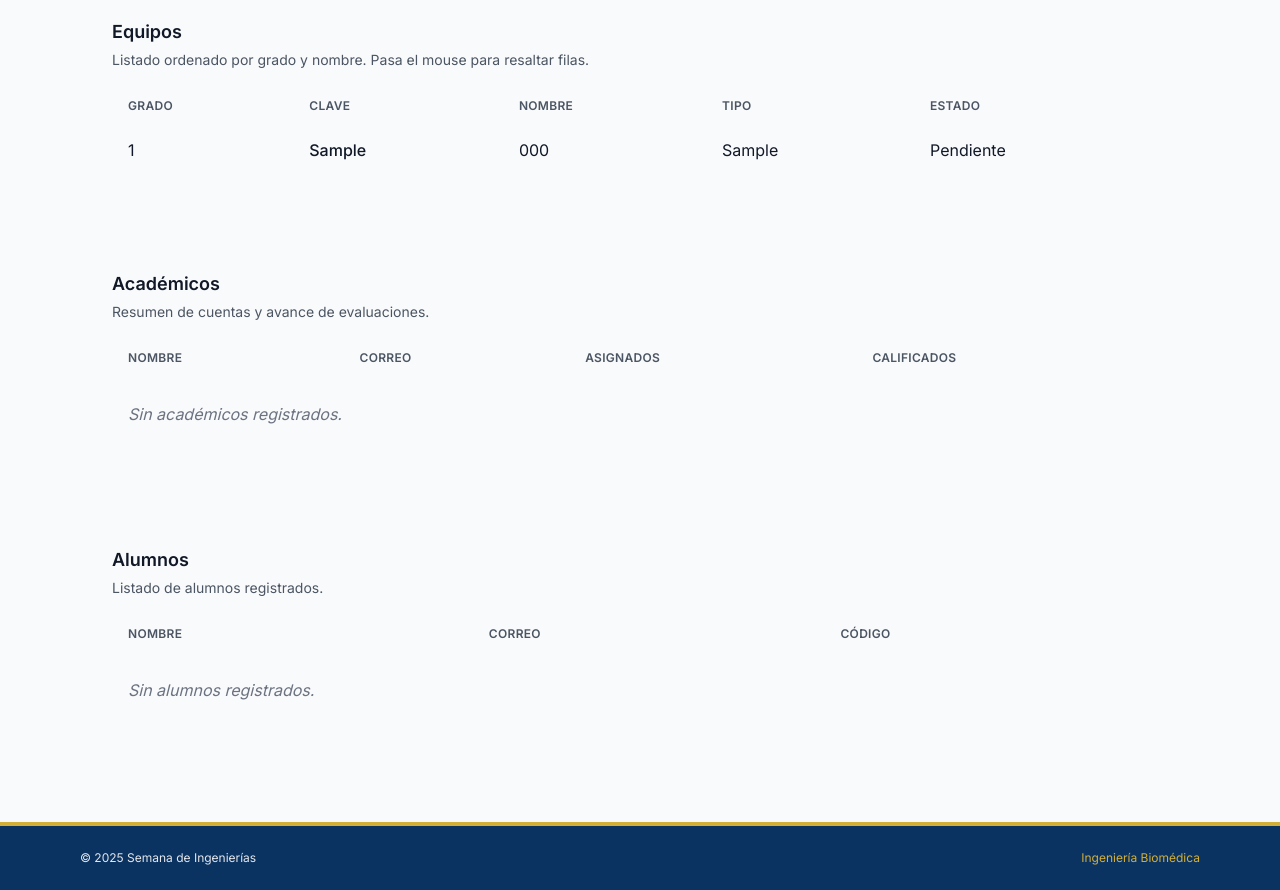
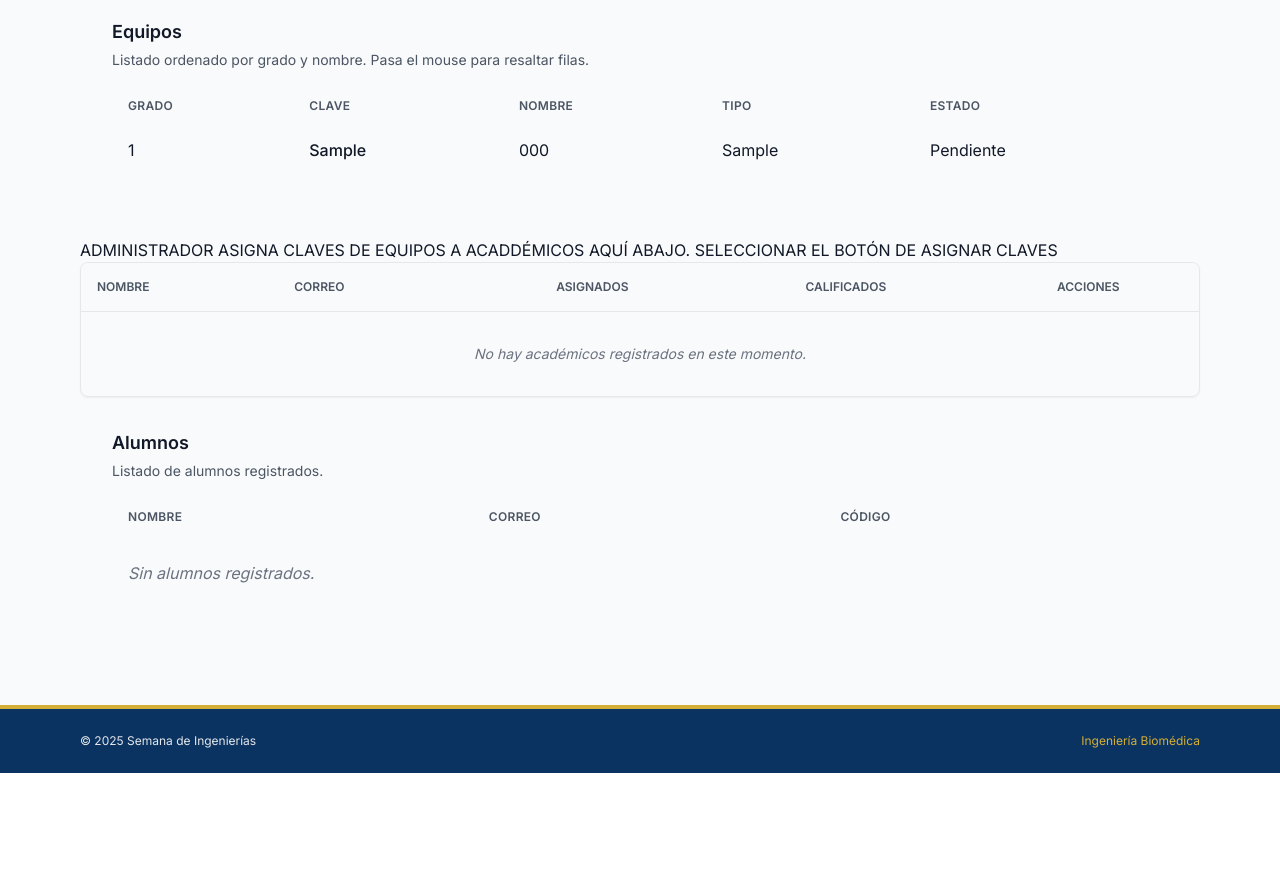
Before and after one commit to moiseiseiseis/web-semana-ingenierias-biomedica, a Flask app: page /admin/dashboard in a window 1280 px wide. Shown: the part 512-1402 px from the top of the page. After the commit the page ends 1285 px from the top, so only its background shows below. Run offline with Flask 3, Linux system fonts and the light colour scheme; a user stored in the database is signed in; tables that the repository leaves empty hold one stand-in row (values such as "Sample post"); some libraries are stand-ins or nearby versions.

Commit message:
Mejoras admin: asignación por admin, contadores y export PDF sin bloqueo

```diff
--- a/routes/admin.py
+++ b/routes/admin.py
@@ -22,6 +22,9 @@
 from models.evento import Evento
 from utils.decorators import role_required
 from utils.export_pdf import render_pdf
+from models.asignacion import Asignacion
+from sqlalchemy import func
+
 
 bp = Blueprint("admin", __name__)
 
@@ -51,25 +54,24 @@
 
 
 # ---------- DASHBOARD PRINCIPAL ----------
-
 @bp.route("/dashboard")
 @login_required
 @role_required("admin")
 def dashboard():
     grado = request.args.get("grado", type=int)
 
+    # ---- equipos (lista principal) ----
     query = Equipo.query
     if grado:
         query = query.filter_by(grado=grado)
     equipos = query.order_by(Equipo.grado.asc(), Equipo.nombre_cartel.asc()).all()
 
-    # Resumen rápido
+    # ---- resumen rápido ----
     equipos_total = Equipo.query.count()
     equipos_calificados = Equipo.query.filter_by(estado="Calificado").count()
     academicos_total = User.query.filter_by(role="academico").count()
     alumnos_total = User.query.filter_by(role="alumno").count()
 
-    # Habilitar exportar si todos están calificados
     if grado:
         total = Equipo.query.filter_by(grado=grado).count()
         calificados = Equipo.query.filter_by(grado=grado, estado="Calificado").count()
@@ -79,9 +81,32 @@
         calificados = Equipo.query.filter_by(estado="Calificado").count()
         puede_exportar = (total > 0 and total == calificados)
 
-    # Listas para pestañas
+    # ---- listas para pestañas ----
     academicos = User.query.filter_by(role="academico").all()
     alumnos = User.query.filter_by(role="alumno").all()
+
+    # ---- contadores por académico (ASIGNADOS y CALIFICADOS) ----
+    asig_por_academico = {a.id: 0 for a in academicos}
+    calif_por_academico = {a.id: 0 for a in academicos}
+
+    # asignaciones
+    filas_asig = (
+        db.session.query(Asignacion.academico_id, func.count(Asignacion.id))
+        .group_by(Asignacion.academico_id)
+        .all()
+    )
+    for acad_id, n in filas_asig:
+        asig_por_academico[acad_id] = n
+
+    # evaluaciones con calificación no nula
+    filas_calif = (
+        db.session.query(Evaluacion.academico_id, func.count(Evaluacion.id))
+        .filter(Evaluacion.calificacion.isnot(None))
+        .group_by(Evaluacion.academico_id)
+        .all()
+    )
+    for acad_id, n in filas_calif:
+        calif_por_academico[acad_id] = n
 
     resumen = {
         "equipos_total": equipos_total,
@@ -98,6 +123,8 @@
         resumen=resumen,
         academicos=academicos,
         alumnos=alumnos,
+        asig_por_academico=asig_por_academico,
+        calif_por_academico=calif_por_academico,
     )
 
 
@@ -154,6 +181,65 @@
         flash("No fue posible generar el PDF (ver logs).", "error")
         return redirect(url_for("admin.dashboard"))
     return send_file(pdf_path, as_attachment=True, download_name="resultados.pdf")
+
+# ---------- ASIGNAR EQUIPOS A UN ACADÉMICO (ADMIN) ----------
+
+@bp.route("/asignar-academico/<int:academico_id>", methods=["GET", "POST"])
+@login_required
+@role_required("admin")
+def asignar_academico(academico_id):
+    # Solo usuarios con rol "academico"
+    academico = User.query.filter_by(id=academico_id, role="academico").first_or_404()
+
+    if request.method == "POST":
+        raw = (request.form.get("claves") or "").strip()
+        if not raw:
+            flash("Pega al menos una clave de equipo.", "error")
+            return redirect(url_for("admin.asignar_academico", academico_id=academico.id))
+
+        claves = [c.strip() for c in raw.splitlines() if c.strip()]
+
+        # Buscar equipos existentes
+        equipos = Equipo.query.filter(Equipo.clave_equipo.in_(claves)).all()
+        encontradas = {e.clave_equipo: e for e in equipos}
+        no_encontradas = [c for c in claves if c not in encontradas]
+
+        nuevas = 0
+        for c in claves:
+            e = encontradas.get(c)
+            if not e:
+                continue
+
+            # evitar duplicados académico–equipo
+            ya = Asignacion.query.filter_by(
+                academico_id=academico.id,
+                equipo_id=e.id
+            ).first()
+
+            if ya:
+                continue
+
+            db.session.add(Asignacion(
+                academico_id=academico.id,
+                equipo_id=e.id
+            ))
+            nuevas += 1
+
+        db.session.commit()
+
+        msg = f"Asignadas {nuevas} clave(s) a {academico.nombre}."
+        if no_encontradas:
+            msg += f" No encontradas: {', '.join(no_encontradas)}."
+        flash(msg, "success" if nuevas else "error")
+
+        return redirect(url_for("admin.dashboard"))
+
+    # GET: mostrar formulario sencillo
+    return render_template(
+        "admin_asignar_academico.html",
+        academico=academico
+    )
+
 
 
 # ---------- UTIL: TOKEN DE SETUP ----------
--- a/templates/admin_dashboard.html
+++ b/templates/admin_dashboard.html
@@ -53,13 +53,9 @@
     </form>
 
     <div class="ml-auto">
-      {% if puede_exportar %}
-        <a href="{{ url_for('admin.exportar', grado=grado) }}" class="btn btn-primary !h-10">Exportar PDF</a>
-      {% else %}
-        <button class="btn btn-ghost !h-10 cursor-not-allowed" title="Exportación disponible cuando todos los equipos estén calificados" disabled>
+  <a href="{{ url_for('admin.exportar', grado=grado) }}" class="btn btn-primary !h-10">
     Exportar PDF
-        </button>
-      {% endif %}
+  </a>
 </div>
   </div>
 </div>
@@ -112,51 +108,74 @@
 </section>
 
 {# ==== TAB: ACADÉMICOS ==== #}
-<a id="tab-academicos"></a>
-<section class="card mb-8">
-  <div class="card-pad !p-6 md:!p-8">
-    <header class="mb-4">
-      <h2 class="text-lg font-semibold">Académicos</h2>
-      <p class="text-sm text-gray-600 mt-1">Resumen de cuentas y avance de evaluaciones.</p>
-    </header>
+<p>ADMINISTRADOR ASIGNA CLAVES DE EQUIPOS A ACADDÉMICOS AQUÍ ABAJO. SELECCIONAR EL BOTÓN DE ASIGNAR CLAVES</p>
+<P></P>
+<div class="overflow-x-auto shadow-sm rounded-lg border">
+  <table class="table w-full text-left border-collapse">
 
-    <div class="overflow-auto">
-      <table class="min-w-full text-sm md:text-base table-auto border-collapse">
-        <thead class="bg-gray-50 text-left text-xs font-semibold text-gray-600 uppercase tracking-wide">
+    <thead class="bg-gray-50 text-gray-600 uppercase text-xs font-semibold">
       <tr>
-            <th class="px-4 py-3">Nombre</th>
-            <th class="px-4 py-3">Correo</th>
-            <th class="px-4 py-3">Asignados</th>
-            <th class="px-4 py-3">Calificados</th>
+        <th class="p-4 border-b">Nombre</th>
+        <th class="p-4 border-b">Correo</th>
+        <th class="p-4 border-b text-center">Asignados</th>
+        <th class="p-4 border-b text-center">Calificados</th>
+        <th class="p-4 border-b text-center">Acciones</th>
       </tr>
     </thead>
-        <tbody class="divide-y divide-gray-200">
+
+    <tbody class="text-sm text-gray-700">
+
       {% for a in academicos %}
-            {% set asignados = a.asignaciones|length if a.asignaciones is defined else 0 %}
-            {% set califs = 0 %}
-            {% if a.evaluaciones is defined and a.evaluaciones %}
-              {% for ev in a.evaluaciones %}
-                {% if ev.calificacion is not none %}
-                  {% set califs = califs + 1 %}
-                {% endif %}
-              {% endfor %}
-            {% endif %}
-            <tr class="hover:bg-slate-50">
-              <td class="px-4 py-3 font-medium">{{ a.nombre }}</td>
-              <td class="px-4 py-3">{{ a.email }}</td>
-              <td class="px-4 py-3">{{ asignados }}</td>
-              <td class="px-4 py-3">{{ califs }}</td>
+
+        <tr class="hover:bg-gray-50 transition duration-150 border-b last:border-0">
+
+          <!-- NOMBRE -->
+          <td class="p-4 font-medium text-gray-900">
+            {{ a.nombre }}
+          </td>
+
+          <!-- CORREO -->
+          <td class="p-4 text-gray-500">
+            {{ a.email }}
+          </td>
+
+          <!-- ASIGNADOS (usando diccionario calculado en backend) -->
+          <td class="p-4 text-center">
+            <span class="bg-blue-100 text-blue-800 py-1 px-3 rounded-full text-xs font-bold">
+              {{ asig_por_academico.get(a.id, 0) }}
+            </span>
+          </td>
+
+          <!-- CALIFICADOS (otro diccionario del backend) -->
+          <td class="p-4 text-center">
+            <span class="{{ 'text-green-600 font-bold' if calif_por_academico.get(a.id, 0) > 0 else 'text-gray-400' }}">
+              {{ calif_por_academico.get(a.id, 0) }}
+            </span>
+          </td>
+
+          <!-- BOTÓN ASIGNAR CLAVES -->
+          <td class="p-4 text-center">
+            <a href="{{ url_for('admin.asignar_academico', academico_id=a.id) }}"
+               class="btn btn-sm btn-primary rounded-pill shadow-sm px-3 py-1"
+               style="text-decoration: none;">
+               <i class="fas fa-key"></i> Asignar claves
+            </a>
+          </td>
+
         </tr>
+
       {% else %}
         <tr>
-              <td class="px-4 py-6 text-gray-500 italic" colspan="4">Sin académicos registrados.</td>
+          <td colspan="5" class="p-8 text-center text-gray-500 italic">
+            No hay académicos registrados en este momento.
+          </td>
         </tr>
       {% endfor %}
+
     </tbody>
   </table>
 </div>
-  </div>
-</section>
+
 
 {# ==== TAB: ALUMNOS ==== #}
 <a id="tab-alumnos"></a>
```
Also changed, not shown: routes/academicos.py (+14 -2 lines), routes/registro_wizard.py (+10 -0 lines), templates/admin_asignar_academico.html (added, +35 -0 lines), templates/evaluacion_form.html (+40 -8 lines), instance/database.db (deleted), 2 other files. Lines whose indentation alone changed are shown as unchanged.
